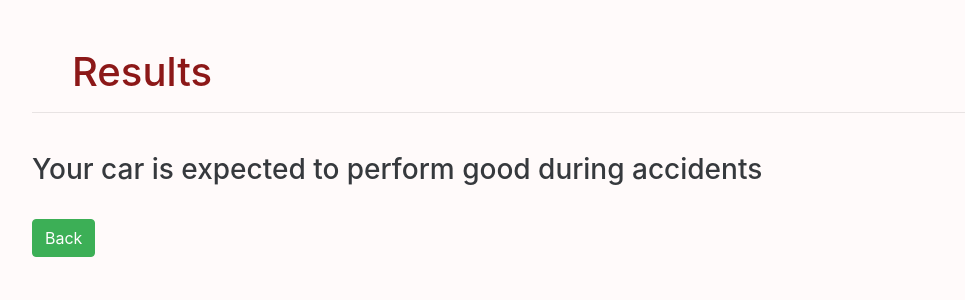
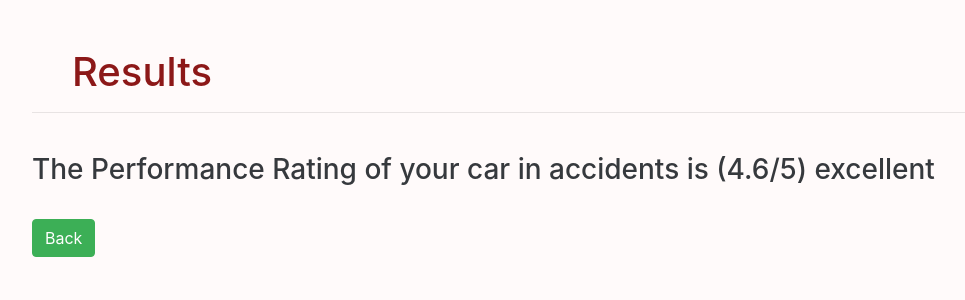
Before and after one commit to reaperresides/Car-crash-safety-predicter, a Flask app: template templates/result.html in a window 1280 px wide. Shown: the top 300 px of the page, without its empty margins (53-1018 px from the left). Run offline with Flask 2, Linux system fonts and the light colour scheme; the template is opened without the code that fills it, so the values that code supplies are empty; some libraries are stand-ins or nearby versions.

Commit message:
Update result.html

```diff
--- a/templates/result.html
+++ b/templates/result.html
@@ -11,13 +11,13 @@
     <hr>
     <br>
     {% if posts==[0]%}
-        <h3>Your car is expected to perform poor during accidents </h3>
+        <h3>The Performance Rating of your car in accidents is (1/5) poor </h3>
     {% elif posts==[1]%}
-        <h3>Your car is expected to perform fair during accidents </h3>
+        <h3>The Performance Rating of your car in accidents is (2.5/5) fair </h3>
     {% elif posts==[2]%}
-        <h3>Your car is expected to perform very good during accidents </h3>
+        <h3>The Performance Rating of your car in accidents is (3.8/5) good </h3>
     {% else %}
-        <h3>Your car is expected to perform good during accidents </h3>
+        <h3>The Performance Rating of your car in accidents is (4.6/5) excellent </h3>
     {% endif %}
     <br>
     <input type="submit" class="btn btn-success btn-rounded" href="/" value="Back">
```
